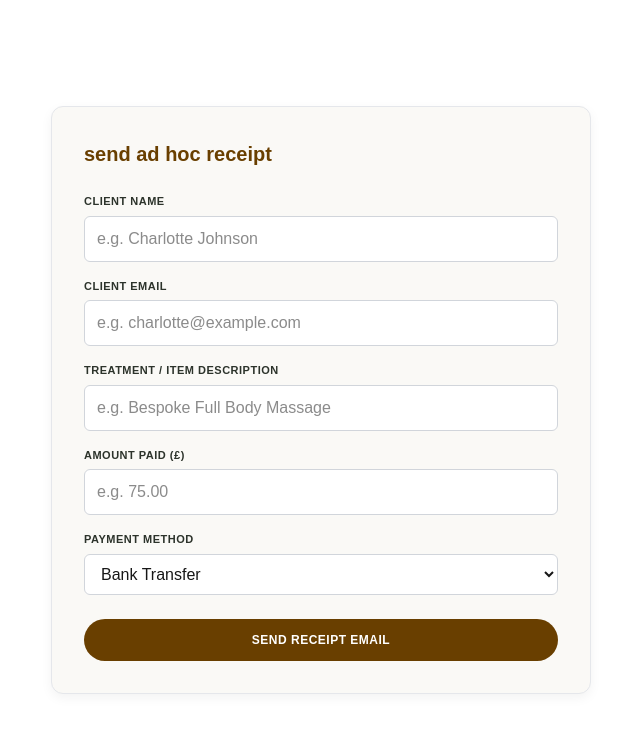
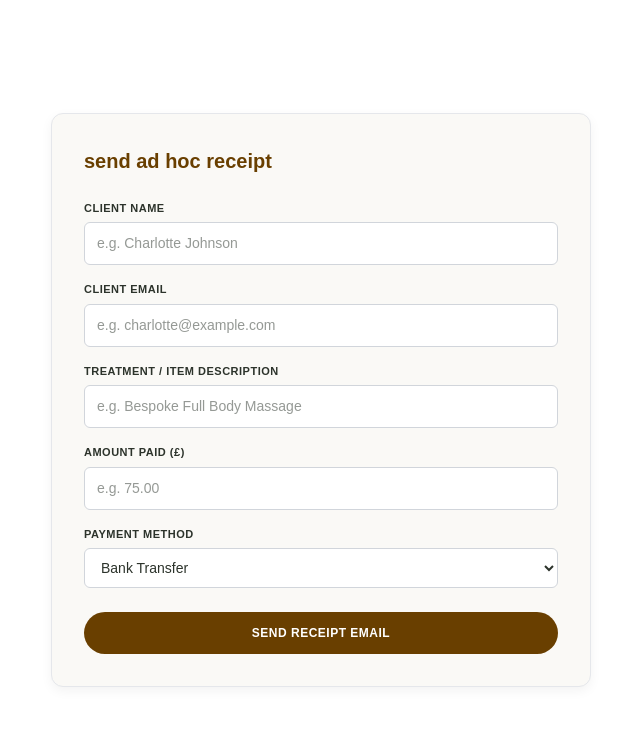
Before and after one commit to calmdriftsanctuary-prog/web-and-cms, a Next.js app: page /admin/receipts in a window 1280 px wide. Shown: the top 732 px of the page, without its empty margins (319-959 px from the left). Built offline with nearby package versions, Linux system fonts and the light colour scheme; no server answers; the database is empty.

Commit message:
Update page.tsx

```diff
--- a/app/admin/receipts/page.tsx
+++ b/app/admin/receipts/page.tsx
@@ -51,7 +51,7 @@ export default function AdHocReceiptSender() {
               value={formData.clientName}
               onChange={e => setFormData({ ...formData, clientName: e.target.value })}
               required
-              style={{ width: '100%', padding: '10px 12px', borderRadius: '6px', border: '1px solid #D1D5DB', boxSizing: 'border-box', background: '#fff' }}
+              style={{ width: '100%', padding: '10px 12px', borderRadius: '6px', border: '1px solid #D1D5DB', boxSizing: 'border-box', backgroundColor: '#ffffff', color: '#2C332B', fontSize: '14px' }}
             />
           </div>
 
@@ -65,7 +65,7 @@ export default function AdHocReceiptSender() {
               value={formData.clientEmail}
               onChange={e => setFormData({ ...formData, clientEmail: e.target.value })}
               required
-              style={{ width: '100%', padding: '10px 12px', borderRadius: '6px', border: '1px solid #D1D5DB', boxSizing: 'border-box', background: '#fff' }}
+              style={{ width: '100%', padding: '10px 12px', borderRadius: '6px', border: '1px solid #D1D5DB', boxSizing: 'border-box', backgroundColor: '#ffffff', color: '#2C332B', fontSize: '14px' }}
             />
           </div>
 
@@ -79,7 +79,7 @@ export default function AdHocReceiptSender() {
               value={formData.treatmentTitle}
               onChange={e => setFormData({ ...formData, treatmentTitle: e.target.value })}
               required
-              style={{ width: '100%', padding: '10px 12px', borderRadius: '6px', border: '1px solid #D1D5DB', boxSizing: 'border-box', background: '#fff' }}
+              style={{ width: '100%', padding: '10px 12px', borderRadius: '6px', border: '1px solid #D1D5DB', boxSizing: 'border-box', backgroundColor: '#ffffff', color: '#2C332B', fontSize: '14px' }}
             />
           </div>
 
@@ -88,12 +88,12 @@ export default function AdHocReceiptSender() {
               Amount Paid (£)
             </label>
             <input
-              style={{ width: '100%', padding: '10px 12px', borderRadius: '6px', border: '1px solid #D1D5DB', boxSizing: 'border-box', background: '#fff' }}
               type="text"
               placeholder="e.g. 75.00"
               value={formData.amountPaid}
               onChange={e => setFormData({ ...formData, amountPaid: e.target.value })}
               required
+              style={{ width: '100%', padding: '10px 12px', borderRadius: '6px', border: '1px solid #D1D5DB', boxSizing: 'border-box', backgroundColor: '#ffffff', color: '#2C332B', fontSize: '14px' }}
             />
           </div>
 
@@ -104,7 +104,7 @@ export default function AdHocReceiptSender() {
             <select
               value={formData.paymentMethod}
               onChange={e => setFormData({ ...formData, paymentMethod: e.target.value })}
-              style={{ width: '100%', padding: '10px 12px', borderRadius: '6px', border: '1px solid #D1D5DB', background: '#fff', boxSizing: 'border-box' }}
+              style={{ width: '100%', padding: '10px 12px', borderRadius: '6px', border: '1px solid #D1D5DB', backgroundColor: '#ffffff', color: '#2C332B', boxSizing: 'border-box', fontSize: '14px' }}
             >
               <option value="Bank Transfer">Bank Transfer</option>
               <option value="Cash">Cash</option>
```
